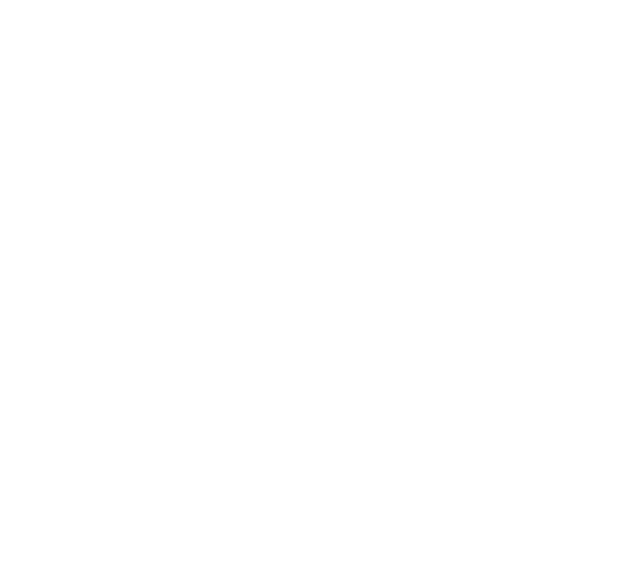
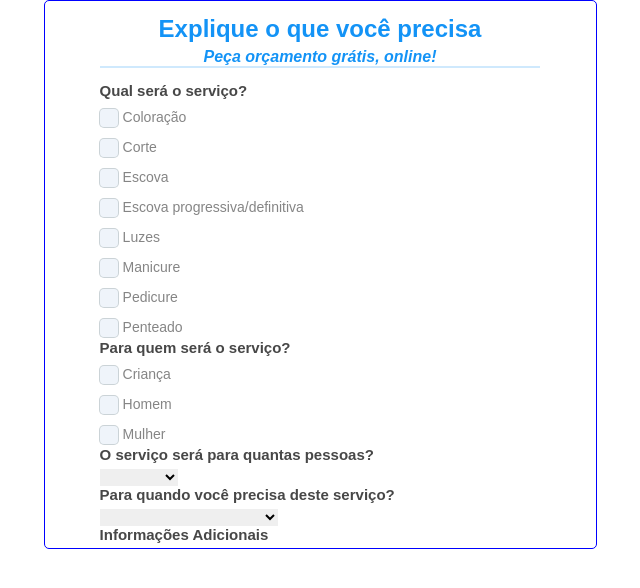
Before and after one commit to vbotio/getninjas-test, a website: page index.html in a window 1280 px wide. Shown: the whole page, without its empty margins (320-960 px from the left). Drawn offline with Linux system fonts and the light colour scheme.

Commit message:
distribuindo arquivos

```diff
--- a/index.html
+++ b/index.html
@@ -3,29 +3,18 @@
 <head>
 	<meta charset="UTF-8">
 	<title>get ninjas test</title>
+	<link rel="stylesheet" href="style.css">
+	<script src="script.js"></script>
 </head>
 <body>
+	<div class="container">
+		<h2 class="container_title">
+			Explique o que você precisa
+			<small>Peça orçamento grátis, online!</small>
+		</h2>
+		<div id="form">
 
-	<script>
-
-		(function init(){
-			loadJSON();
-		}())
-
-	    function loadJSON(callback) {
-
-	        var xobj = new XMLHttpRequest();
-	            xobj.overrideMimeType("application/json");
-	        xobj.open('GET', 'fields.json', true);
-	        xobj.onreadystatechange = function () {
-	            if (xobj.readyState == 4 && xobj.status == "200") {
-	                var response = JSON.parse(xobj.responseText)
-	              	console.log(response._embedded);
-	            }
-	        };
-	        xobj.send(null);
-	     }
-
-	</script>
+		</div>
+	</div>
 </body>
 </html>
--- /dev/null
+++ b/script.js
@@ -0,0 +1,54 @@
+(function init(){
+	loadJSON();
+}())
+
+function loadJSON(callback) {
+
+    var xobj = new XMLHttpRequest();
+        xobj.overrideMimeType("application/json");
+    xobj.open('GET', 'fields.json', true);
+    xobj.onreadystatechange = function () {
+        if (xobj.readyState == 4 && xobj.status == "200") {
+            var response = JSON.parse(xobj.responseText)
+          	for (key in response) {
+          	    for (i in response[key].request_fields) {
+          	    	if ( response[key].request_fields[i].allow_multiple_value === false) {
+          	    		var values = ( () => {
+          	    			var out = "";
+          	    			for (var e in response[key].request_fields[i].values) {
+          	    				out += "<option>" + response[key].request_fields[i].values[e] + "</option>";
+          	    			}
+          	    			return out;
+          	    		})();
+
+          	    		document.getElementById("form").innerHTML += "<div class='form_section'>" +
+          	    														"<label>" + response[key].request_fields[i].label + "</label>" +
+          	    														"<select id='" + response[key].request_fields[i].label + "'>" +
+          	    															"<option>" + values + "</option>" +
+          	    														"</select>" +
+          	    													  "</div>";
+          	    	} else {
+          	        	var values = ( () => {
+          	        	    var out = "";
+          	        	    for(var e in response[key].request_fields[i].values){
+          	        	        out += 	"<li class='item_check'>" +
+          	        	        			"<input type='checkbox' id='" + response[key].request_fields[i].values[e] + "'>" +
+          	        	        			"<label for='" + response[key].request_fields[i].values[e] + "'>"
+          	        	        				+ response[key].request_fields[i].values[e] +
+          	        	        			"</label>" +
+          	        	        		"</li>";
+          	        	    }
+          	        	    return out;
+          	        	})();
+
+          	        	document.getElementById("form").innerHTML += "<div class='form_section'>" +
+          	        													"<label>" + response[key].request_fields[i].label + "</label>" +
+          	        													"<ul>" + values + "</ul>" +
+          	        												 "</div>";
+          	        }
+          	    }
+          	}
+        }
+    };
+    xobj.send(null);
+}
--- /dev/null
+++ b/style.css
@@ -0,0 +1,90 @@
+* {
+	padding: 0;
+	margin: 0;
+	border: 0;
+	box-sizing: border-box;
+}
+body {
+	width: 100%;
+	height: 100%;
+	display: flex;
+	justify-content: center;
+	font-family: arial;
+}
+.container {
+	display: flex;
+	justify-content: center;
+	width: 553px;
+	height: auto;
+	flex-wrap: wrap;
+	border: 1px solid blue;
+	border-radius: 5px;
+}
+
+.container .container_title {
+	font-size: 24px;
+	border-bottom: 2px solid rgba(19, 147, 246, .2);
+	text-align: center;
+	width: 100%;
+	color: #1393f6;
+	margin: 14px 10%;
+}
+
+.container .container_title small {
+	display: block;
+	margin-top: 5px;
+	font-size: 16px;
+	font-style: italic;
+}
+
+.container #form {
+	width: 553px;
+	height: auto;
+	padding: 0 10%;
+}
+
+.container #form .form_section, .container #form .form_section label:first-child {
+	width: 100%;
+	display: block;
+}
+
+.container #form .form_section label:first-child {
+	margin-bottom: 5px;
+	color: rgba(51,51,51, .9);
+	font-size: 15px;
+	font-weight: 700;
+}
+
+.container #form .form_section ul {
+	list-style: none;
+}
+
+.container #form .form_section ul li.item_check {
+	font-size: 14px;
+	color: rgba(51,51,51, .6);
+	position: relative;
+	margin-top: 10px;
+	height: 20px;
+	padding-left: 10px;
+}
+
+.container #form .form_section ul li.item_check input[type=checkbox] {
+	opacity: 0;
+}
+
+.container #form .form_section ul li.item_check input[type=checkbox]:checked ~ label:before {
+	background: #1393f6;
+	content: "✓";
+	color: white;
+}
+.container #form .form_section ul li.item_check label:before {
+	content:  "";
+	width: 18px;
+	height: 18px;
+	background: #eff4fa;
+	text-align: center;
+	border-radius: 4px;
+	box-shadow: 0 0 0 1px rgba(83, 110, 123, .3);
+	position: absolute;
+	left: 0;
+}
```
